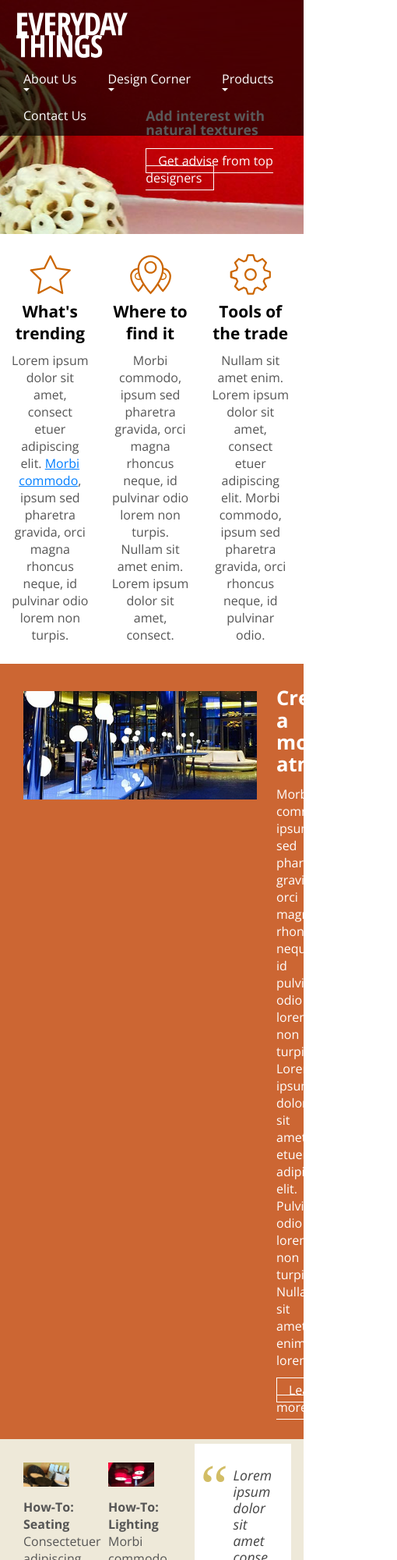
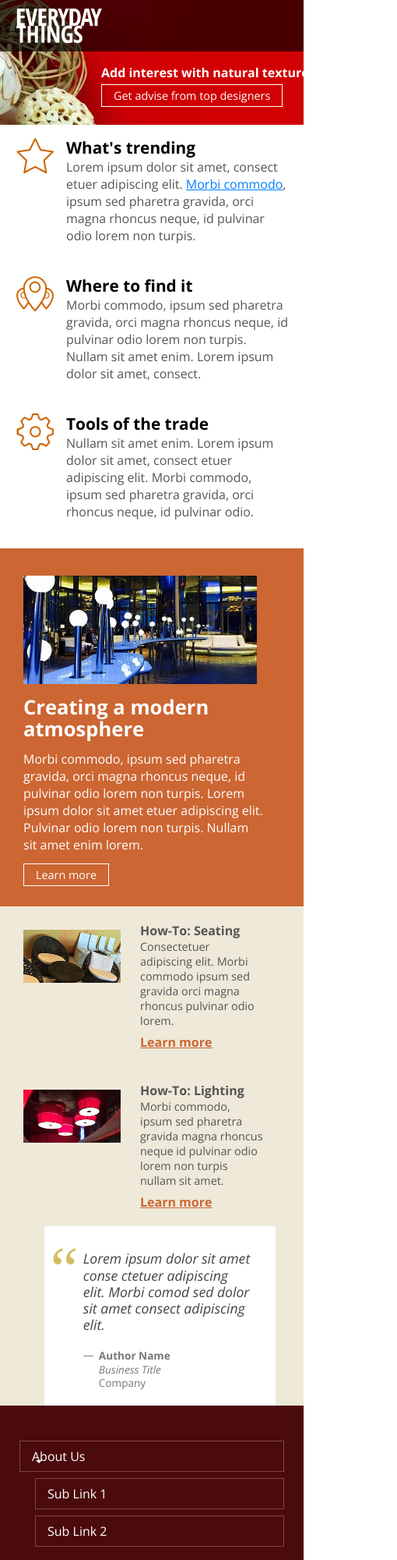
Before and after one commit to IsuruWijegunasinghe/responsive-web-design, a plain HTML site: page index.html in a window 390 px wide. Shown: the top 2000 px of the page at 78% size, 510 px wide, since content can reach past the window. Drawn offline with nearby package versions, Linux system fonts and the light colour scheme.

Commit message:
Adjustments for small screens

```diff
--- a/css/screen.css
+++ b/css/screen.css
@@ -234,3 +234,93 @@ footer a:hover { color: #000; }
 	nav > ul { padding-left: 10px; }
 
 }
+
+@media screen and (max-width: 625px) {
+
+	h1 { font-size: 1em; }
+	h3 { margin-bottom: 0px; }
+	a.btn { font-size: .9em; }
+
+	/* Header */
+	header { height: 160px; background-image: url(../images/banner_625.jpg); background-position: left top; }
+	header a.logo {
+		width: 100%; height: 66px;
+		left: 0px; top: 0px;
+		background-color: rgba(0,0,0,.65);
+		background-size: 112px 46px;
+		background-position: 20px center;
+	}
+	header div.hero { width: 300px; top: 85px; left: 130px; }
+	header div.hero h1 { margin-bottom: 10px; }
+
+	/* Section - Main */
+	section.main aside { width: 100%; float: none; text-align: left; }
+
+	section.main aside div.content {
+		margin: 8px 20px 8px 0;
+		padding: 5px 0px 10px 85px;
+		background-size: 50px 50px;
+		background-position: 20px 5px;
+	}
+
+	/* Section - Atmosphere */
+	section.atmosphere article { padding: 160px 20px 0px 0px; background-size: 300px auto; min-height: initial; }
+
+	/* Section - How To */
+	section.how-to aside { width: 100%; float: none; margin: 0; position: relative; }
+
+	section.how-to aside div.content { padding: 20px 20px 20px 150px; }
+
+	section.how-to aside div.content p { font-size: .9em; }
+
+	section.how-to aside div.content img {
+		display: inline-block;
+		width: 125px;
+		position: absolute;
+		top: 30px; left: 0px;
+	}
+
+	section.how-to blockquote {
+		margin: 0 20px 0 40px;
+		width: 90%;
+		padding: 1px 0px 20px 0px;
+		position: relative;
+	}
+
+	section.how-to blockquote p.credit { margin-bottom: 0; }
+
+	/* Navigation */
+	nav { position: static; width: auto; padding: 20px 15px; background-color: #4b0a0c; }
+
+	nav ul,
+	nav ul ul,
+	nav ul ul ul { display: block; position: static; }
+
+	nav > ul { padding: 0; }
+	nav > ul > li { float: none; margin-top: 25px; }
+
+	nav ul li:hover { background: none; }
+
+	nav ul li a {
+		width: auto;
+		display: block;
+		margin: 8px 10px;
+		padding: 8px 15px;
+		border: 1px solid rgba(255,255,255,.25);
+	}
+
+	nav ul li a:hover { background-color: rgba(255,255,255,.2); }
+
+	nav ul ul { background: none; }
+
+	nav ul ul li a { margin-left: 30px; }
+	nav ul ul ul li a { margin-left: 60px; }
+
+	nav a[aira-haspopup="true"]::after { display: none; }
+
+	/* Footer */
+	footer div.content { display: block; margin-top: 15px; }
+
+	footer div.content a { margin: 0 20px 0 0; }
+
+}
```
